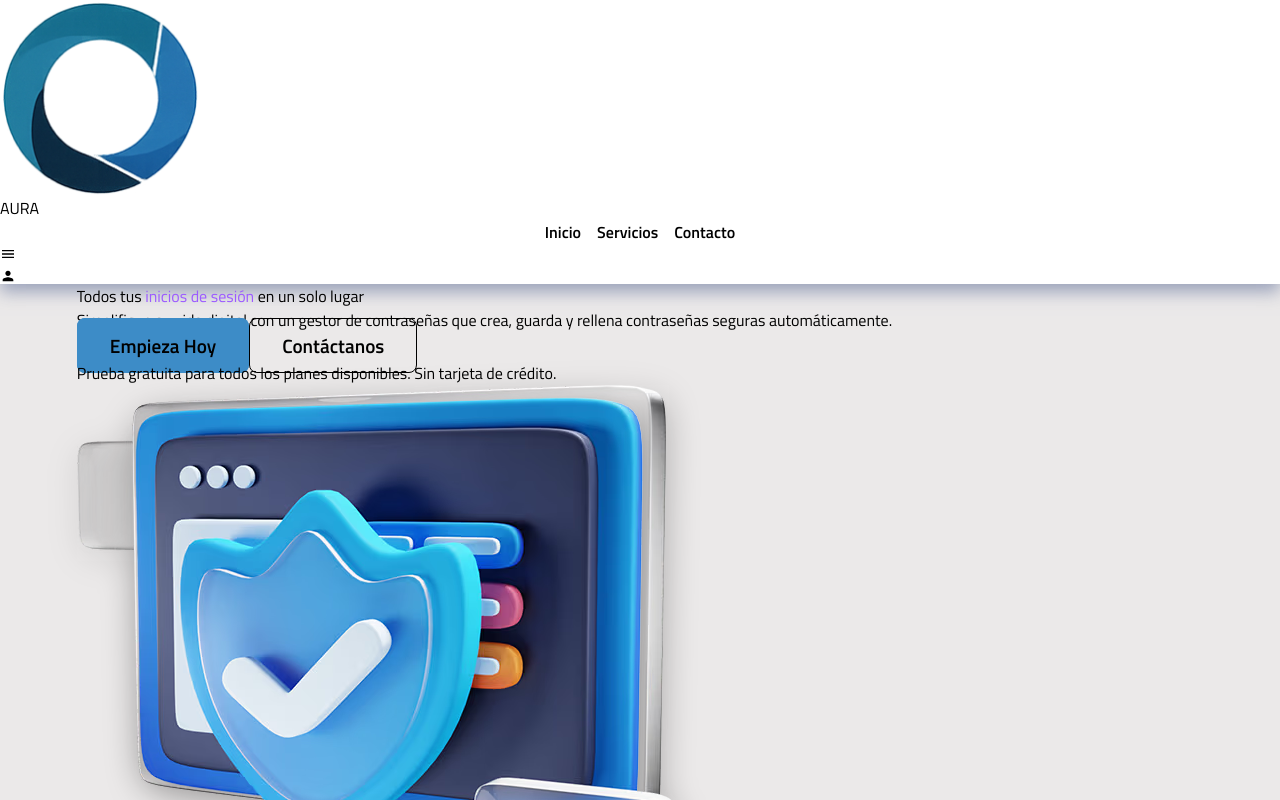
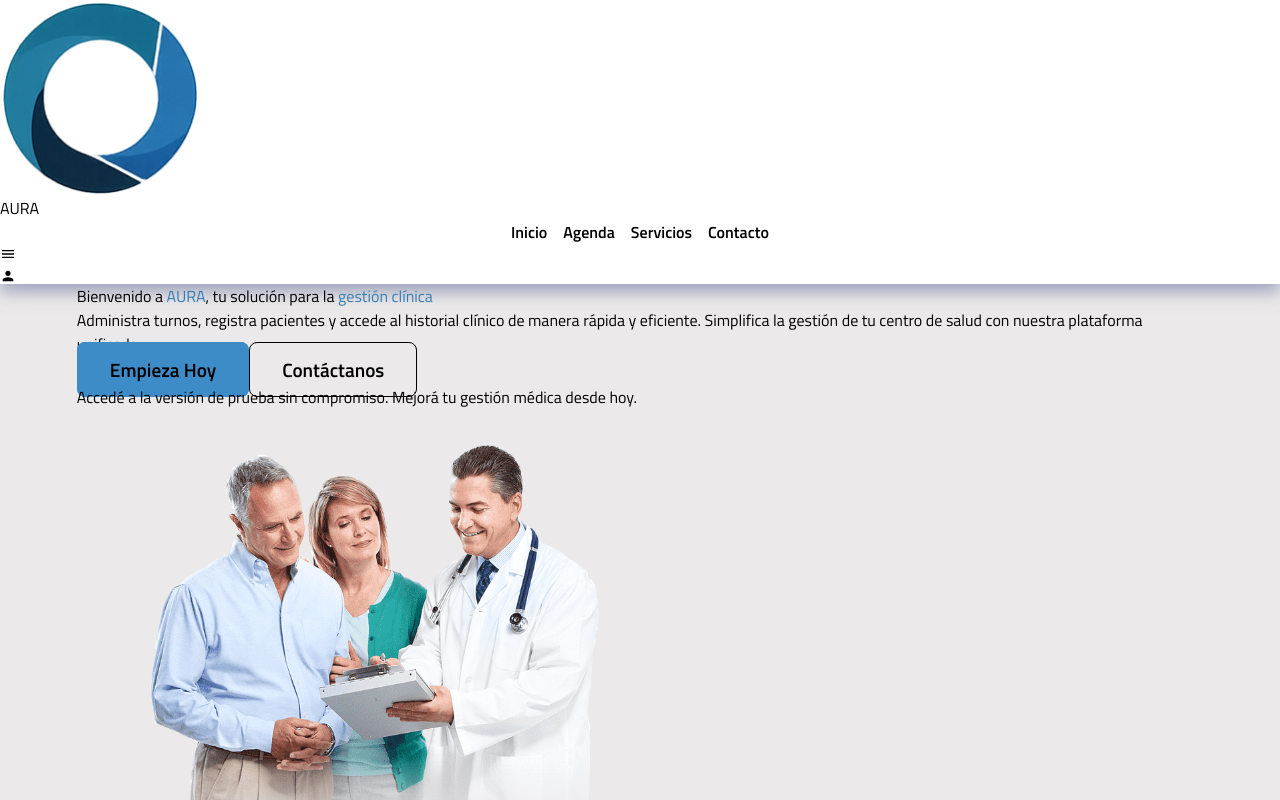
Before and after one commit to emmanuel-cruz-dev/website-test, a React (Vite) app: page / in a window 1280 px wide. Shown: the top 800 px of the page. Built offline with nearby package versions, Linux system fonts and the light colour scheme.

Commit message:
refactor: cambio en el contenido de Hero

```diff
--- a/src/App.tsx
+++ b/src/App.tsx
@@ -6,6 +6,7 @@ import Footer from "./layouts/Footer/Footer";
 import ScrollToTopButton from "./components/ScrollToTopButton/ScrollToTopButton";
 import Loading from "./components/Loading/Loading";
 import Register from "./pages/Register/Register";
+import Schedule from "./pages/Schedule/Schedule";
 
 const Contact = lazy(() => import("./pages/Contact/Contact/Contact"));
 // const Features = lazy(() => import("./pages/Home/Features/Features"));
@@ -42,6 +43,12 @@ const About = () => (
   </Suspense>
 );
 
+const SchedulePage = () => (
+  <Suspense fallback={<Loading />}>
+    <Schedule />
+  </Suspense>
+);
+
 const Services = () => (
   <Suspense fallback={<Loading />}>
     <OurServices />
@@ -63,6 +70,7 @@ function App() {
         <Route path="/" element={<Home />} />
         <Route path="/about" element={<About />} />
         <Route path="/services" element={<Services />} />
+        <Route path="/schedule" element={<SchedulePage />} />
         <Route path="/contact" element={<ContactPage />} />
         <Route path="/login" element={<Login />} />
         <Route path="/register" element={<Register />} />
--- a/src/components/Loading/Loading.tsx
+++ b/src/components/Loading/Loading.tsx
@@ -1,7 +1,7 @@
 function Loading() {
   return (
     <section className="flex justify-center items-center h-screen">
-      <div className="animate-spin rounded-full h-16 w-16 border-t-4 border-[#a66cff]"></div>
+      <div className="animate-spin rounded-full h-16 w-16 border-t-4 border-[#3d8cc7]"></div>
     </section>
   );
 }
--- a/src/index.css
+++ b/src/index.css
@@ -1,5 +1,6 @@
 :root {
   --color-primary: #3d8cc7;
+  --color-primary-dark: #377db1;
   --color-accent: #a3d2f3;
   --color-secondary: #2c2c2e;
   --color-background: #f7f9fa;
@@ -61,6 +62,10 @@ body {
   color: var(--purple-dark-color);
 }
 
+.text__primary-dark {
+  color: var(--color-primary-dark);
+}
+
 .text__accent-lime {
   color: var(--accent-lime-color);
 }
--- a/src/layouts/Header/HeaderNavBar.tsx
+++ b/src/layouts/Header/HeaderNavBar.tsx
@@ -14,6 +14,9 @@ const HeaderNavBar: FC<HeaderNavBarProps> = ({ handleClick }) => {
           <Link to="/about">Sobre Nosotros</Link>
         </li> */}
         <li onClick={handleClick}>
+          <Link to="/schedule">Agenda</Link>
+        </li>
+        <li onClick={handleClick}>
           <Link to="/services">Servicios</Link>
         </li>
         <li
--- /dev/null
+++ b/src/pages/Home/Hero/Hero.css
@@ -0,0 +1,4 @@
+.mask-bottom-fade {
+  -webkit-mask-image: linear-gradient(to bottom, black 80%, transparent 100%);
+  mask-image: linear-gradient(to bottom, black 80%, transparent 100%);
+}
--- a/src/pages/Home/Hero/Hero.tsx
+++ b/src/pages/Home/Hero/Hero.tsx
@@ -1,22 +1,25 @@
-import HeroBanner from "../../../assets/hero-banner.avif";
+import HeroBanner from "../../../assets/hero-banner.png";
 import CircleImg from "../../../assets/circle-background-img.avif";
 import GradientImg from "../../../assets/gradient-background-img.avif";
 import { Link } from "react-router-dom";
+import "./Hero.css";
 
 function Hero() {
   return (
     <main
-      className="hero relative container grid grid-cols-1 md:grid-cols-2 justify-center items-center gap-2 py-4 sm:py-12 md:py-6"
+      className="hero relative container grid grid-cols-1 md:grid-cols-2 justify-center items-center gap-2 py-4 sm:py-12 md:py-0"
       id="hero"
     >
       <section className="order-2 md:order-1">
         <h1 className="text-3xl md:text-5xl xl:text-6xl font-bold mb-6">
-          Todos tus <span className="text__purple-dark">inicios de sesión</span>{" "}
-          en un solo lugar
+          Bienvenido a <span className="text__primary-dark">AURA</span>, tu
+          solución para la{" "}
+          <span className="text__primary-dark">gestión clínica</span>
         </h1>
         <p className="text-xl font-[400] leading-[33px] mb-6">
-          Simplifique su vida digital con un gestor de contraseñas que crea,
-          guarda y rellena contraseñas seguras automáticamente.
+          Administra turnos, registra pacientes y accede al historial clínico de
+          manera rápida y eficiente. Simplifica la gestión de tu centro de salud
+          con nuestra plataforma unificada.
         </p>
         <div className="flex gap-4 mb-5">
           <Link to="/login" className="btn__primary btn__lime text-white">
@@ -27,13 +30,13 @@ function Hero() {
           </Link>
         </div>
         <p className="text-sm text-neutral-600">
-          Prueba gratuita para todos los planes disponibles. Sin tarjeta de
-          crédito.
+          Accedé a la versión de prueba sin compromiso. Mejorá tu gestión médica
+          desde hoy.
         </p>
       </section>
-      <figure className="order-1 md:order-2 w-2/3 md:w-96 mx-auto md:mr-0">
+      <figure className="order-1 md:order-2 w-2/3 md:w-96 xl:w-[38rem] mx-auto md:mr-0">
         <img
-          className="w-full object-cover custom-drop-shadow"
+          className="w-full object-cover mask-bottom-fade"
           src={HeroBanner}
           alt="Icono de una pantalla con un escudo delante, el escudo tiene un simbolo de check en el centro."
           width={601}
--- /dev/null
+++ b/src/pages/Schedule/Schedule.tsx
@@ -0,0 +1,5 @@
+const Schedule = () => {
+  return <div>Schedule</div>;
+};
+
+export default Schedule;
```
Also changed, not shown: src/assets/hero-banner.png (added).
